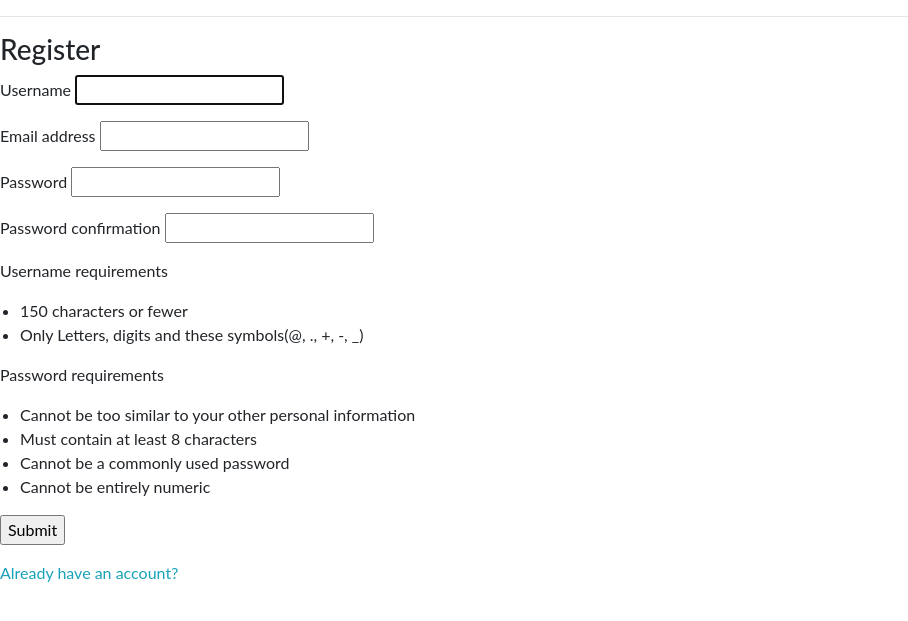
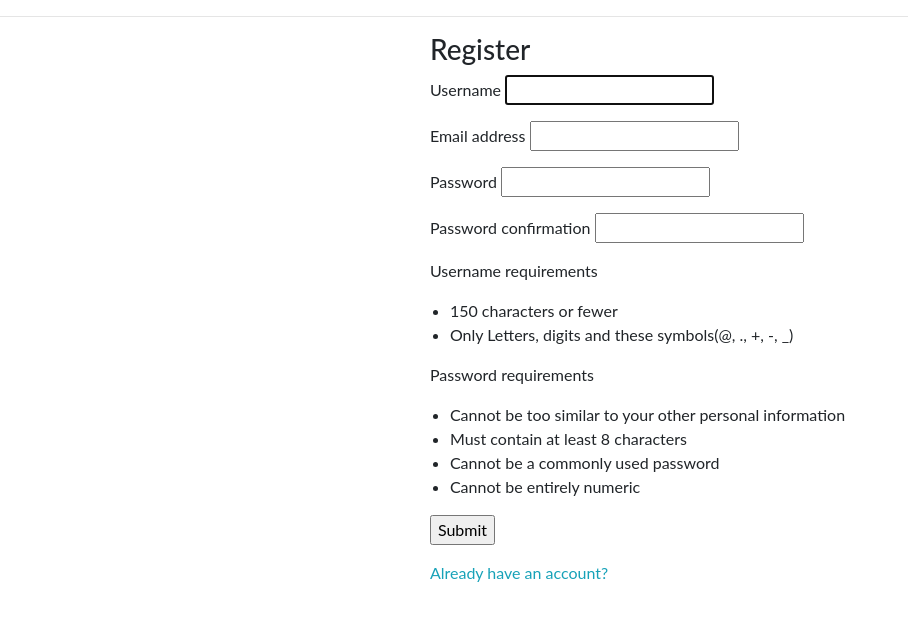
Before and after one commit to AveryBuescher/CapstoneProject-Team2, a Django app: page /register/ in a window 1280 px wide. Shown: the top 621 px of the page, without its empty margins (0-908 px from the left). Run offline with Django 3.2, Linux system fonts and the light colour scheme; some libraries are stand-ins or nearby versions.

Commit message:
Centered more gui elements

```diff
--- a/cal/templates/registration/login.html
+++ b/cal/templates/registration/login.html
@@ -34,6 +34,7 @@
   </form>
 
   {# Assumes you setup the password_reset view in your URLconf #}
+  <p></p>
   <p><a href="{% url 'password_reset' %}">Lost password?</a></p>
   <p><a href="{% url 'cal:registerPage' %}">Don't have an account</a></p>
 </div>
--- a/cal/templates/registration/passowrd_reset_confirm.html
+++ b/cal/templates/registration/passowrd_reset_confirm.html
@@ -1,6 +1,8 @@
 {% extends "cal/base.html" %}
 
 {% block content %}
+    <div style="text-align: center;">
+    <div style="display:inline-block; text-align: left;">
     {% if validlink %}
         <p>Please enter (and confirm) your new password.</p>
         <form action="" method="post">
@@ -26,4 +28,6 @@
         <h1>Password reset failed</h1>
         <p>The password reset link was invalid, possibly because it has already been used. Please request a new password reset.</p>
     {% endif %}
+    </div>
+    </div>
 {% endblock %}
--- a/cal/templates/registration/password_reset_complete.html
+++ b/cal/templates/registration/password_reset_complete.html
@@ -1,6 +1,10 @@
 {% extends "cal/base.html" %}
 
 {% block content %}
+    <div style="text-align: center;">
+    <div style="display:inline-block; text-align: left;">
   <h1>The password has been changed!</h1>
   <p><a href="{% url 'login' %}">log in again?</a></p>
+    </div>
+    </div>
 {% endblock %}
--- a/cal/templates/registration/password_reset_done.html
+++ b/cal/templates/registration/password_reset_done.html
@@ -1,5 +1,9 @@
 {% extends "cal/base.html" %}
 
 {% block content %}
+    <div style="text-align: center;">
+    <div style="display:inline-block; text-align: left;">
   <p>We've emailed you instructions for setting your password. If they haven't arrived in a few minutes, check your spam folder.</p>
+    </div>
+    </div>
 {% endblock %}
--- a/cal/templates/registration/password_reset_form.html
+++ b/cal/templates/registration/password_reset_form.html
@@ -1,6 +1,8 @@
 {% extends "cal/base.html" %}
 
 {% block content %}
+    <div style="text-align: center;">
+    <div style="display:inline-block; text-align: left;">
   <form action="" method="post">
   {% csrf_token %}
   {% if form.email.errors %}
@@ -14,5 +16,6 @@
 
   <p></p>
   <p><a href="{% url 'login' %}">Go back to login page</a></p>
-
+    <div style="text-align: center;">
+    <div style="display:inline-block; text-align: left;">
 {% endblock %}
--- a/cal/templates/registration/register.html
+++ b/cal/templates/registration/register.html
@@ -1,7 +1,8 @@
 {% extends "cal/base.html" %}
 
 {% block content %}
-
+<div style="text-align: center;">
+<div style="display:inline-block; text-align: left;">
 <h3>Register</h3>
 
 <form method="POST">
@@ -31,5 +32,6 @@
 
     <p></p>
     <p><a href="{% url 'login' %}">Already have an account?</a></p>
-
+</div>
+</div>
 {% endblock content %}
```
